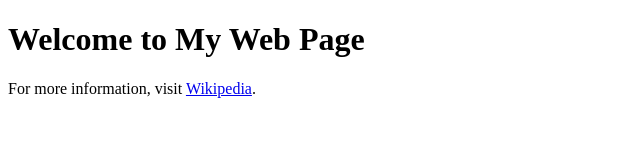
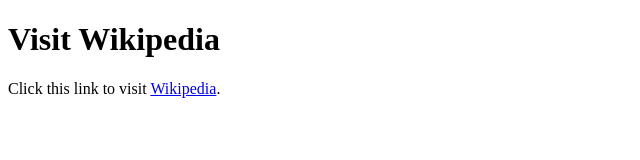
Before and after one commit to intlassassinKG/koosR1Project, a plain HTML site: page index.html in a window 1280 px wide. Shown: the whole page, without its empty margins (0-640 px from the left). Drawn offline with Linux system fonts and the light colour scheme.

Commit message:
Update index.html
test 7

```diff
--- a/index.html
+++ b/index.html
@@ -2,12 +2,13 @@
 <html lang="en">
 <head>
     <meta charset="UTF-8">
-    <title>Wikipedia Link Example</title>
+    <meta name="viewport" content="width=device-width, initial-scale=1.0">
+    <title>Wikipedia Homepage Link</title>
 </head>
 <body>
-    <h1>Welcome to My Web Page</h1>
+    <h1>Visit Wikipedia</h1>
     <p>
-        For more information, visit
+        Click this link to visit
         <a href="https://en.wikipedia.org/" target="_blank" rel="noopener
 noreferrer">Wikipedia</a>.
     </p>
```
